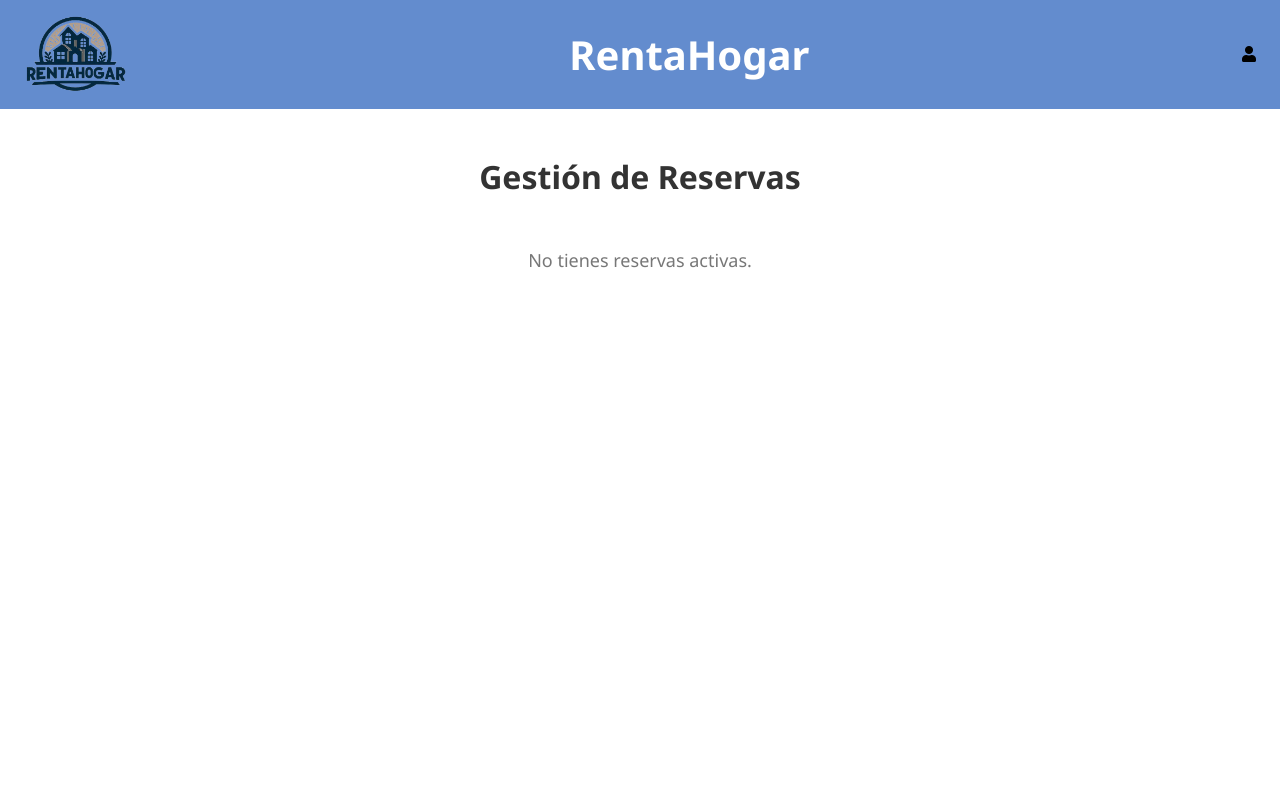
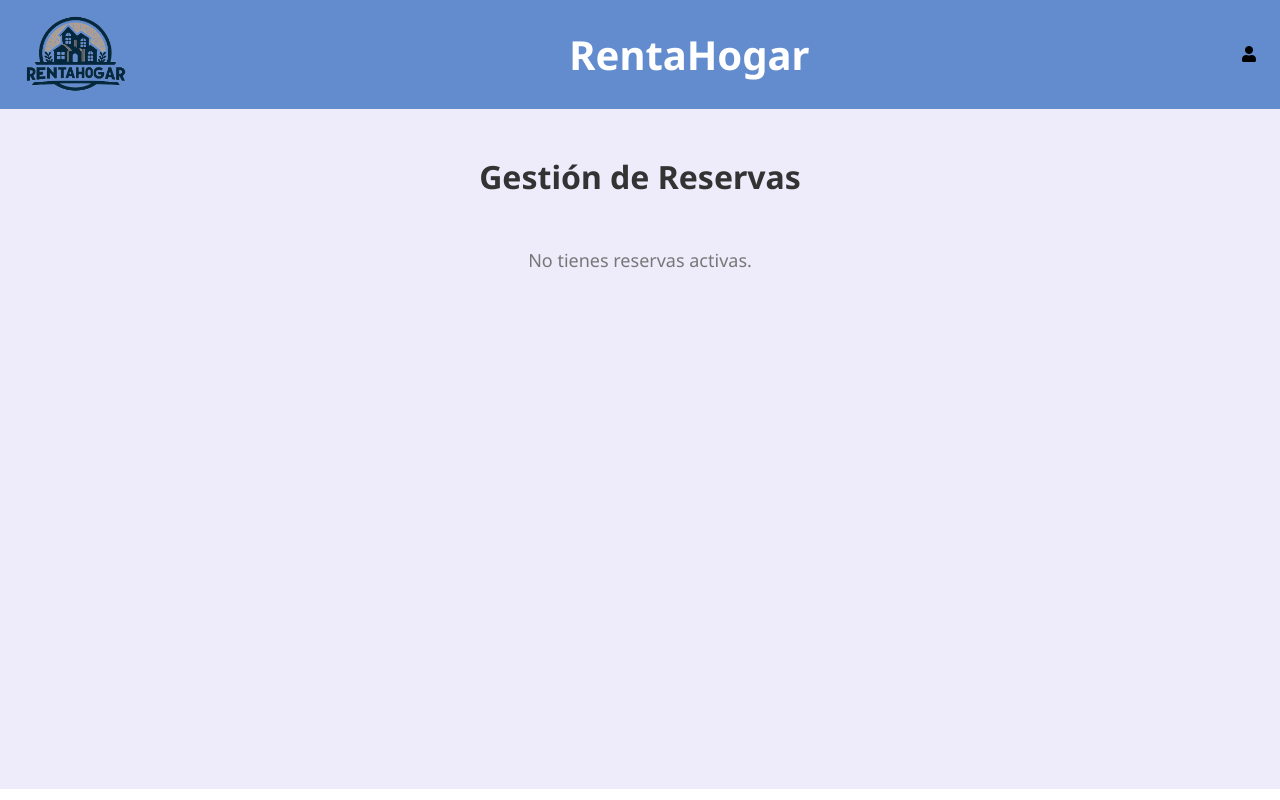
Before and after one commit to hugborang/Trabajo-PGPI-3.12, a Django app: template Producto/renta_hogar/app/templates/customer/manage_reservations.html in a window 1280 px wide. Run offline with Django 5.2, Linux system fonts and the light colour scheme; the template is opened without the code that fills it, so the values that code supplies are empty.

Commit message:
fix: pantalla de gestión de reservas terminada

```diff
--- a/Producto/renta_hogar/app/static/css/reservations.css
+++ b/Producto/renta_hogar/app/static/css/reservations.css
@@ -1,15 +1,25 @@
 /* Contenedor principal */
 .reservations-container {
-    max-width: 1200px;
-    margin: auto;
-    padding: 20px;
+    width: 100%;
+    min-height: calc(100vh - 120px); /* Ocupa toda la altura restante, menos el header */
+    background-color: #eeecfb;
+    padding: 20px 0; /* Espacio alrededor del contenido */
+    box-sizing: border-box;
 }
 
+/* Elimina el margen no deseado del body */
+body {
+    margin: 0;
+    padding: 0;
+    box-sizing: border-box;
+}
+
+/* Título */
 .reservations-container h1 {
     text-align: center;
     font-size: 32px;
     color: #333;
-    margin-bottom: 30px;
+    margin-bottom: 20px; /* Espacio entre el título y las reservas */
 }
 
 /* Lista de reservas */
@@ -54,13 +64,13 @@
 .reservation-info h2 {
     font-size: 20px;
     margin-bottom: 10px;
-    color: #333;
+    color: #fff; /* Cambiado a blanco para mayor contraste */
 }
 
 .reservation-info p {
     font-size: 14px;
     margin-bottom: 5px;
-    color: #555;
+    color: #fff;
 }
 
 /* Acciones de reserva */
```
Also changed, not shown: Producto/renta_hogar/app/templates/customer/create_reservation.html (added, +14 -0 lines).
